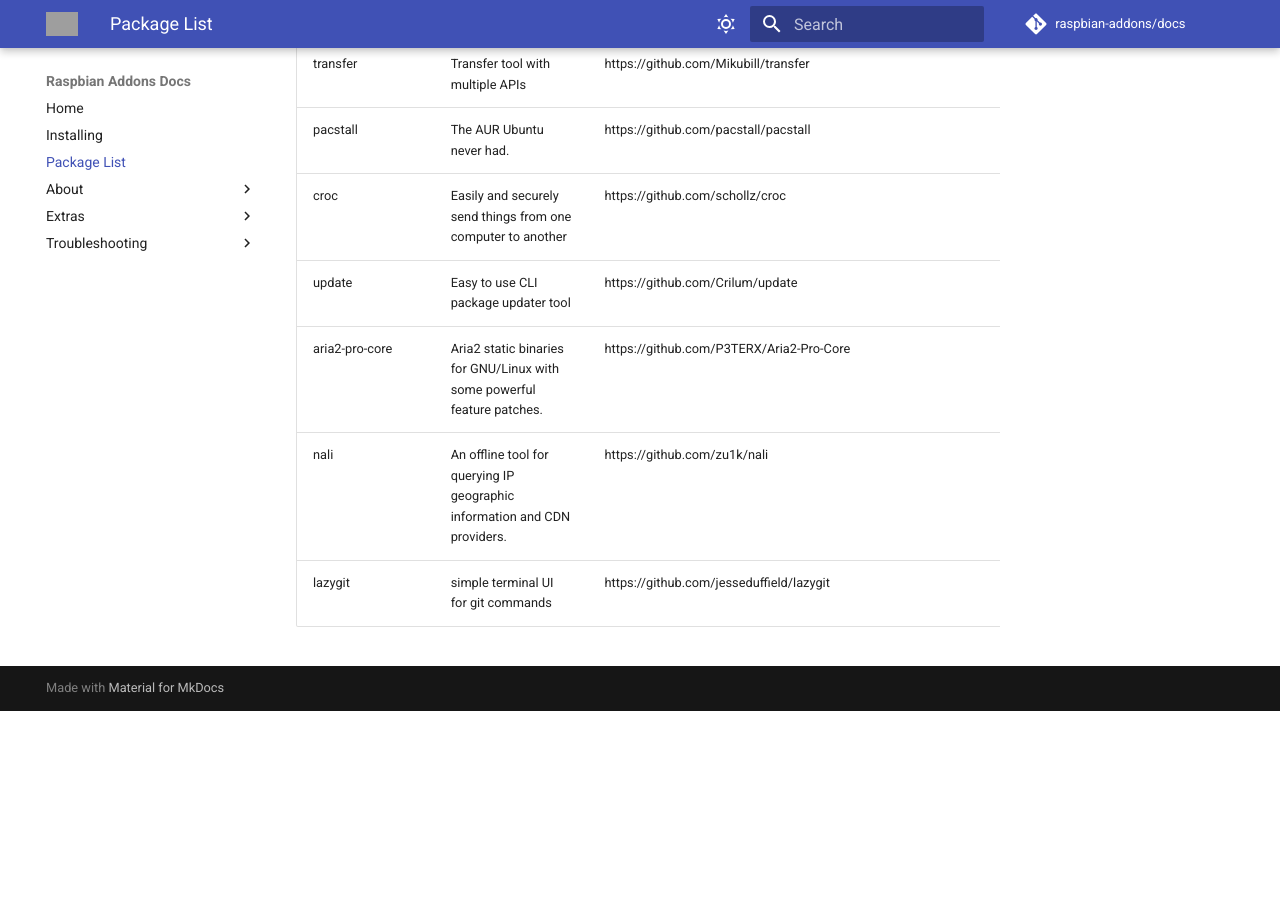
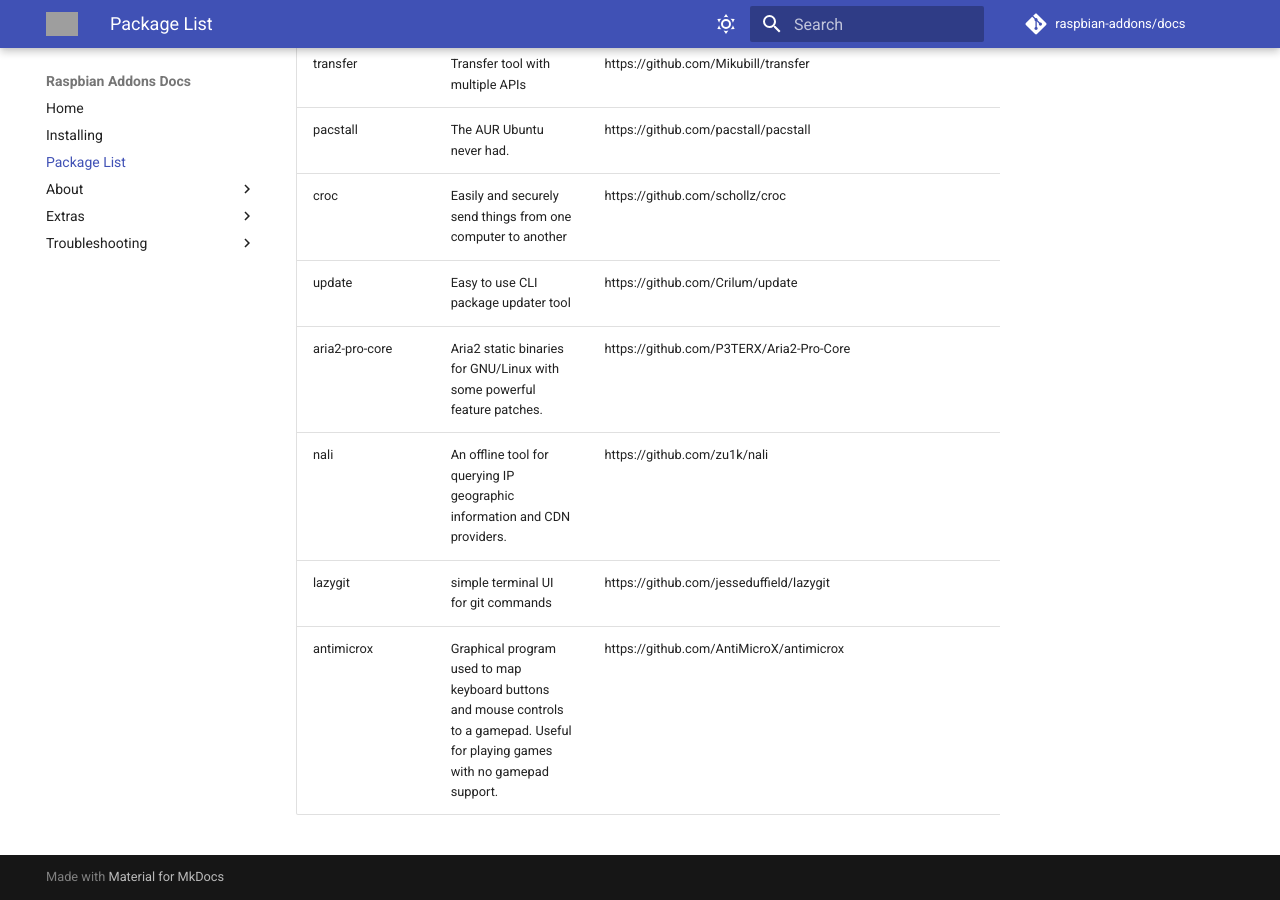
Before and after one commit to raspbian-addons/docs, an MkDocs documentation site: the page built from docs/package-list.md, in a window 1280 px wide and 900 px high, scrolled down 12143 px. Built offline with MkDocs 1.6.1 and Material for MkDocs 9.7.7, drawn with Linux system fonts in a browser that asks for light colours; comment, search, counter and statistics services are not loaded; before the commit the page ends 12854 px from its top, so only the background shows below that; grey boxes are pictures that could not be loaded.

Commit message:
add antimicrox

```diff
--- a/docs/package-list.md
+++ b/docs/package-list.md
@@ -163,3 +163,4 @@
 | aria2-pro-core | Aria2 static binaries for GNU/Linux with some powerful feature patches. | https://github.com/P3TERX/Aria2-Pro-Core |
 | nali | An offline tool for querying IP geographic information and CDN providers. | https://github.com/zu1k/nali |
 | lazygit | simple terminal UI for git commands | https://github.com/jesseduffield/lazygit |
+| antimicrox | Graphical program used to map keyboard buttons and mouse controls to a gamepad. Useful for playing games with no gamepad support. | https://github.com/AntiMicroX/antimicrox |
```
